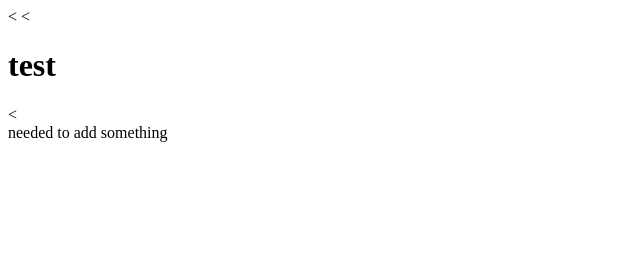
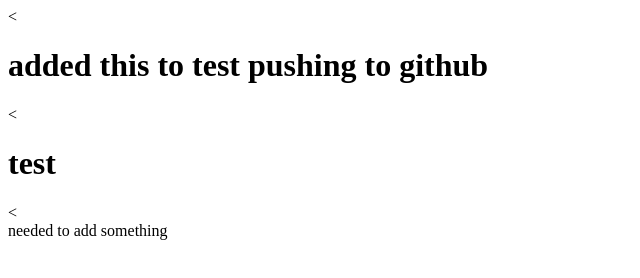
Before and after one commit to forrestheath3/git-learning, a plain HTML site: page index.html in a window 1280 px wide. Shown: the whole page, without its empty margins (0-640 px from the left). Drawn offline with Linux system fonts and the light colour scheme.

Commit message:
added text to head

```diff
--- a/index.html
+++ b/index.html
@@ -1,5 +1,5 @@
 <<head>
-
+    <h1>added this to test pushing to github</h1>
 </head>
 
   <body>
```
